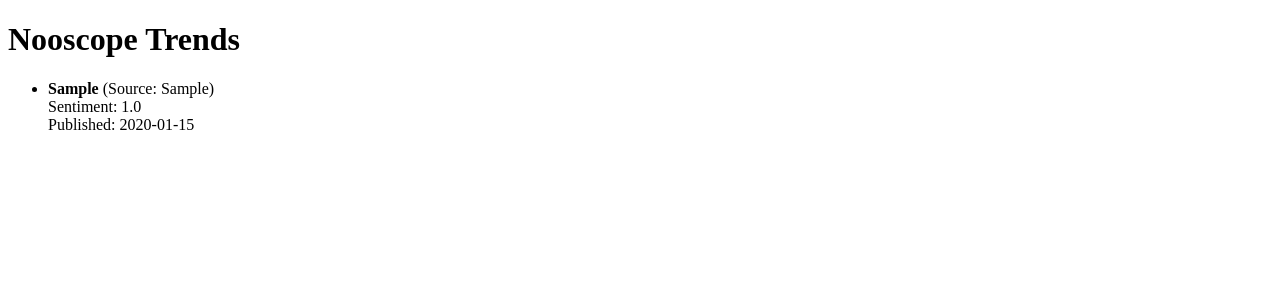
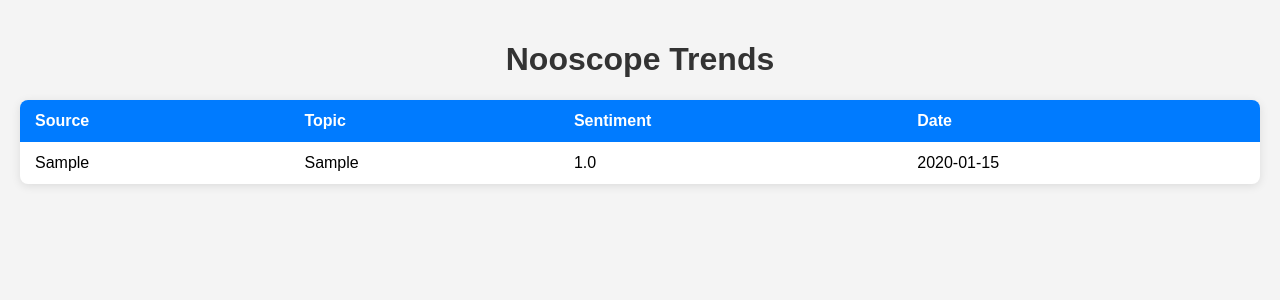
Before and after one commit to deisign/nooscope-mvp, a Flask app: page / in a window 1280 px wide. Shown: the top 300 px of the page. Run offline with Flask 3, Linux system fonts and the light colour scheme; tables that the repository leaves empty hold one stand-in row (values such as "Sample post").

Commit message:
Improve visualization with a styled table in index.html

```diff
--- a/templates/index.html
+++ b/templates/index.html
@@ -4,21 +4,60 @@
     <meta charset="UTF-8">
     <meta name="viewport" content="width=device-width, initial-scale=1.0">
     <title>Nooscope Trends</title>
+    <style>
+        body {
+            font-family: Arial, sans-serif;
+            margin: 0;
+            padding: 20px;
+            background-color: #f4f4f4;
+        }
+        h1 {
+            text-align: center;
+            color: #333;
+        }
+        table {
+            width: 100%;
+            border-collapse: collapse;
+            margin: 20px 0;
+            background: #fff;
+            border-radius: 8px;
+            overflow: hidden;
+            box-shadow: 0 2px 10px rgba(0, 0, 0, 0.1);
+        }
+        th, td {
+            padding: 12px 15px;
+            text-align: left;
+        }
+        th {
+            background-color: #007BFF;
+            color: #fff;
+        }
+        tr:nth-child(even) {
+            background-color: #f2f2f2;
+        }
+    </style>
 </head>
 <body>
     <h1>Nooscope Trends</h1>
-    {% if trends %}
-        <ul>
+    <table>
+        <thead>
+            <tr>
+                <th>Source</th>
+                <th>Topic</th>
+                <th>Sentiment</th>
+                <th>Date</th>
+            </tr>
+        </thead>
+        <tbody>
             {% for trend in trends %}
-                <li>
-                    <strong>{{ trend[1] }}</strong> (Source: {{ trend[0] }})<br>
-                    Sentiment: {{ trend[2] }}<br>
-                    Published: {{ trend[3] }}
-                </li>
+            <tr>
+                <td>{{ trend[0] }}</td>
+                <td>{{ trend[1] }}</td>
+                <td>{{ trend[2] | round(2) }}</td>
+                <td>{{ trend[3] }}</td>
+            </tr>
             {% endfor %}
-        </ul>
-    {% else %}
-        <p>No trends available. Fetch or add some data!</p>
-    {% endif %}
+        </tbody>
+    </table>
 </body>
 </html>
```
